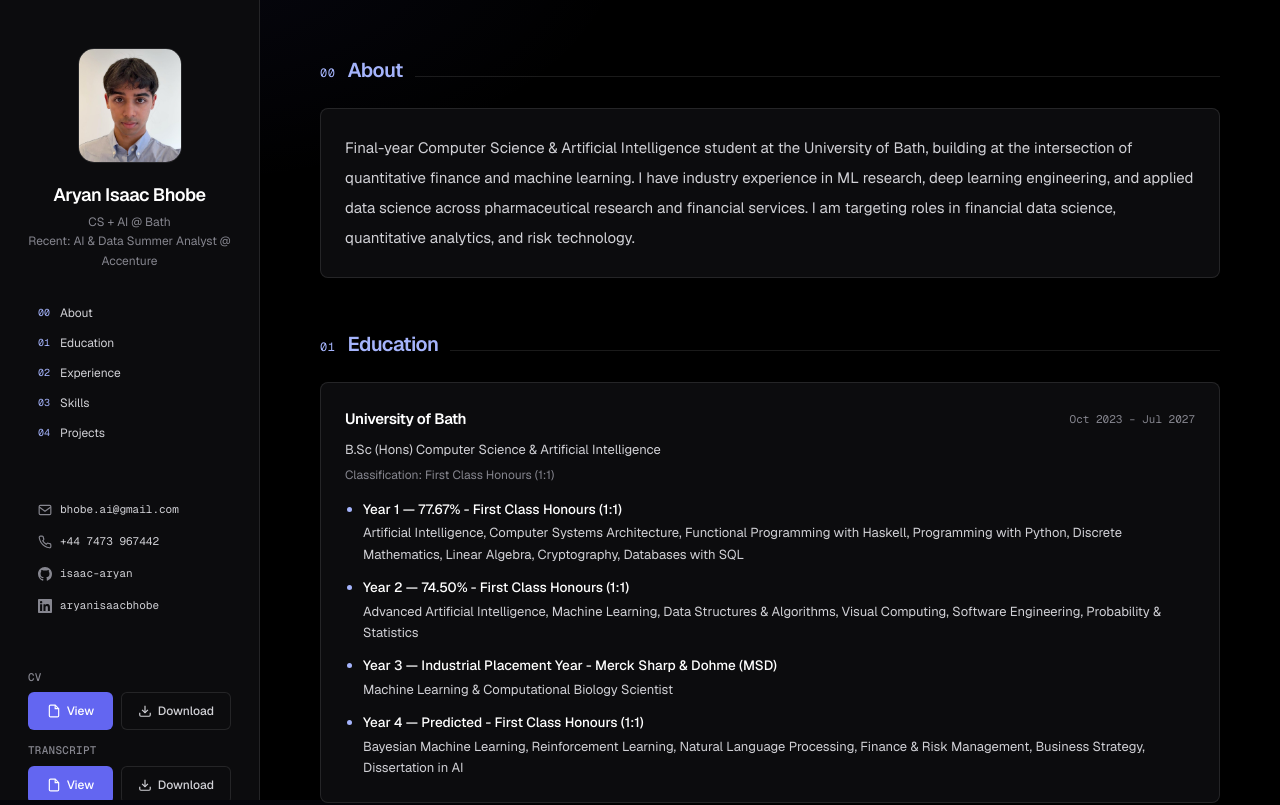
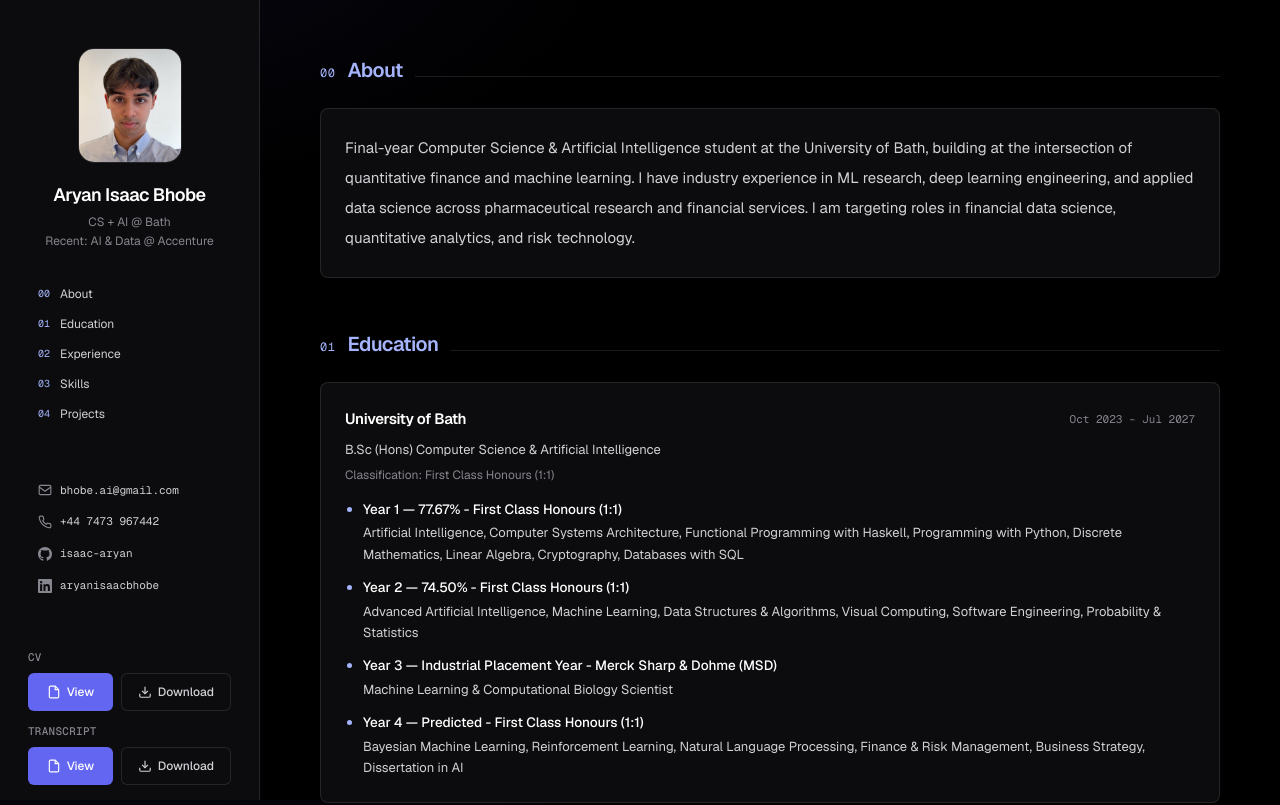
Before and after one commit to isaac-aryan/aryanbhobe.github.io, a Next.js app: page / in a window 1280 px wide. Shown: the top 805 px of the page. Built offline with nearby package versions, Linux system fonts and the light colour scheme.

Commit message:
profile tweaks

```diff
--- a/data/profile.ts
+++ b/data/profile.ts
@@ -9,7 +9,7 @@ export const profile = {
   name: "Aryan Isaac Bhobe",
   roleLine:
     "CS + AI @ Bath",
-  roleSubline: "Recent: AI & Data Summer Analyst @ Accenture",
+  roleSubline: "Recent: AI & Data @ Accenture",
   avatar: "/images/headshot.jpg",
   footer: "",
   about:
```
